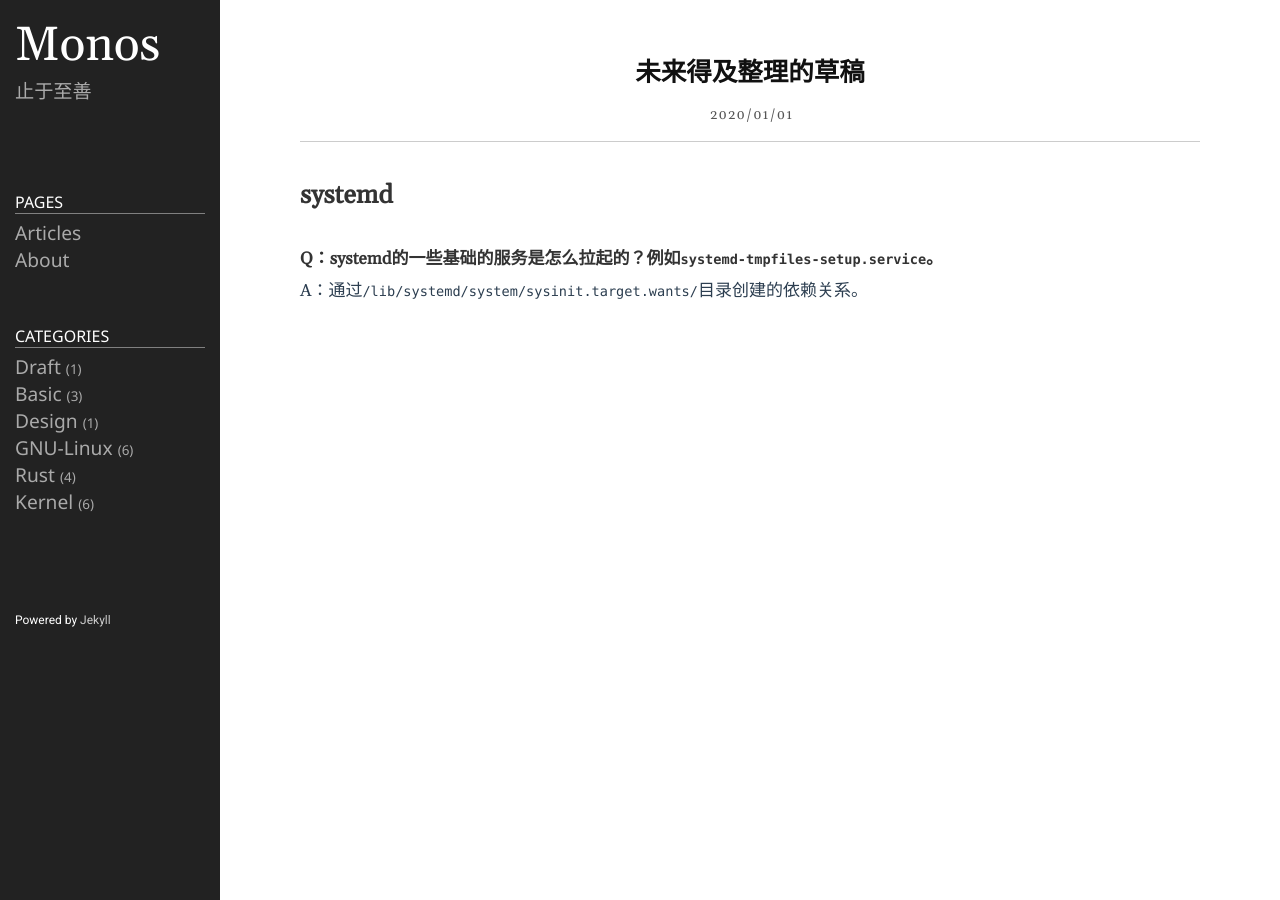
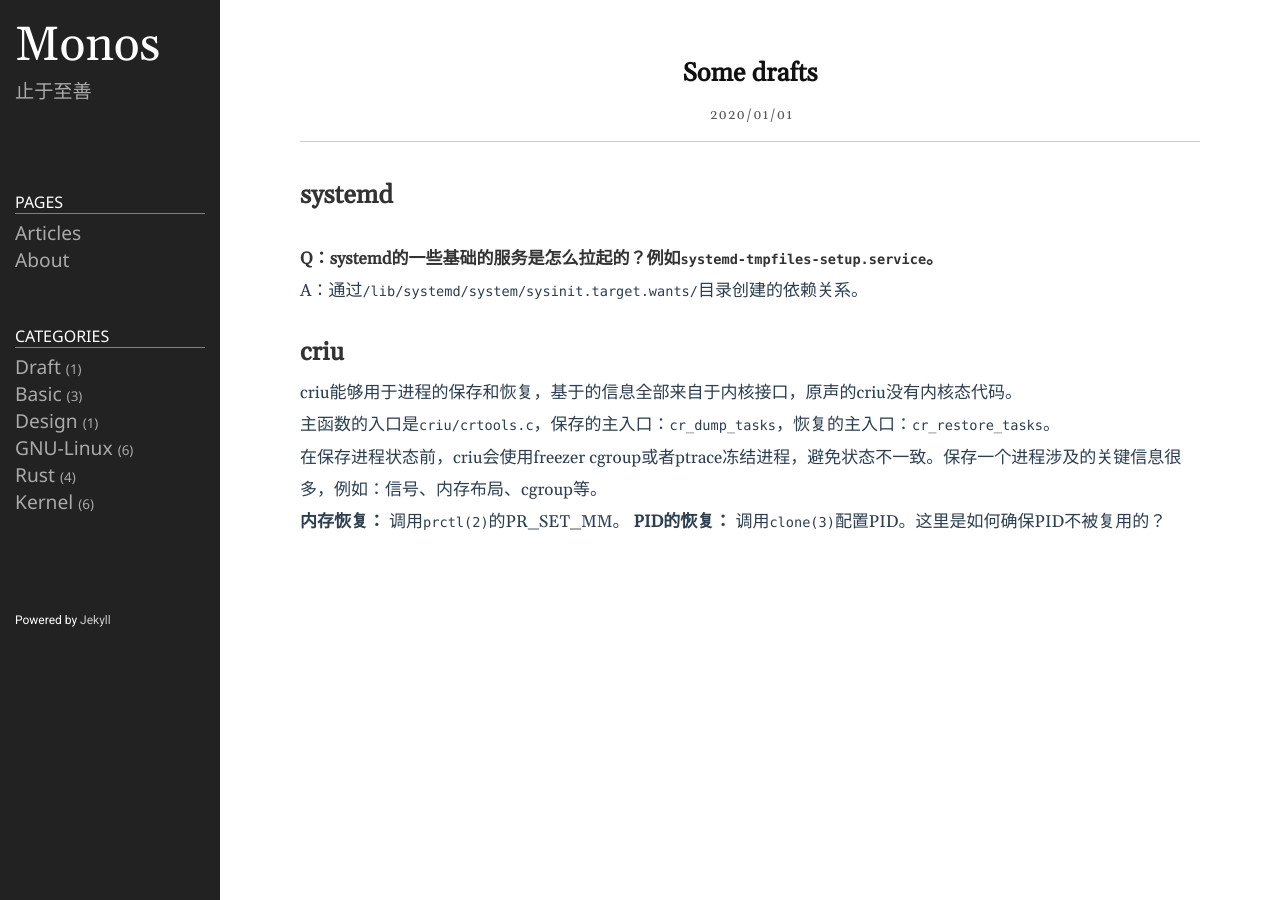
Before and after one commit to lclgo/lclgo.github.io, a Jekyll site: the page built from _posts/draft/2020-01-01-draft.md, in a window 1280 px wide. Built offline with Jekyll 4.4.1, drawn with Linux system fonts in a browser that asks for light colours.

Commit message:
some basic knowledge about criu

```diff
--- a/_posts/draft/2020-01-01-draft.md
+++ b/_posts/draft/2020-01-01-draft.md
@@ -1,7 +1,7 @@
 ---
 layout: post
 date: 2020-01-01 16:00:00 +0800
-title: "未来得及整理的草稿"
+title: "Some drafts"
 category: draft
 ---
 
@@ -10,3 +10,14 @@ category: draft
 #### Q：systemd的一些基础的服务是怎么拉起的？例如`systemd-tmpfiles-setup.service`。
 
 A：通过`/lib/systemd/system/sysinit.target.wants/`目录创建的依赖关系。
+
+## criu
+
+criu能够用于进程的保存和恢复，基于的信息全部来自于内核接口，原声的criu没有内核态代码。
+
+主函数的入口是`criu/crtools.c`，保存的主入口：`cr_dump_tasks`，恢复的主入口：`cr_restore_tasks`。
+
+在保存进程状态前，criu会使用freezer cgroup或者ptrace冻结进程，避免状态不一致。保存一个进程涉及的关键信息很多，例如：信号、内存布局、cgroup等。
+
+**内存恢复：** 调用`prctl(2)`的PR_SET_MM。
+**PID的恢复：** 调用`clone(3)`配置PID。这里是如何确保PID不被复用的？
```
